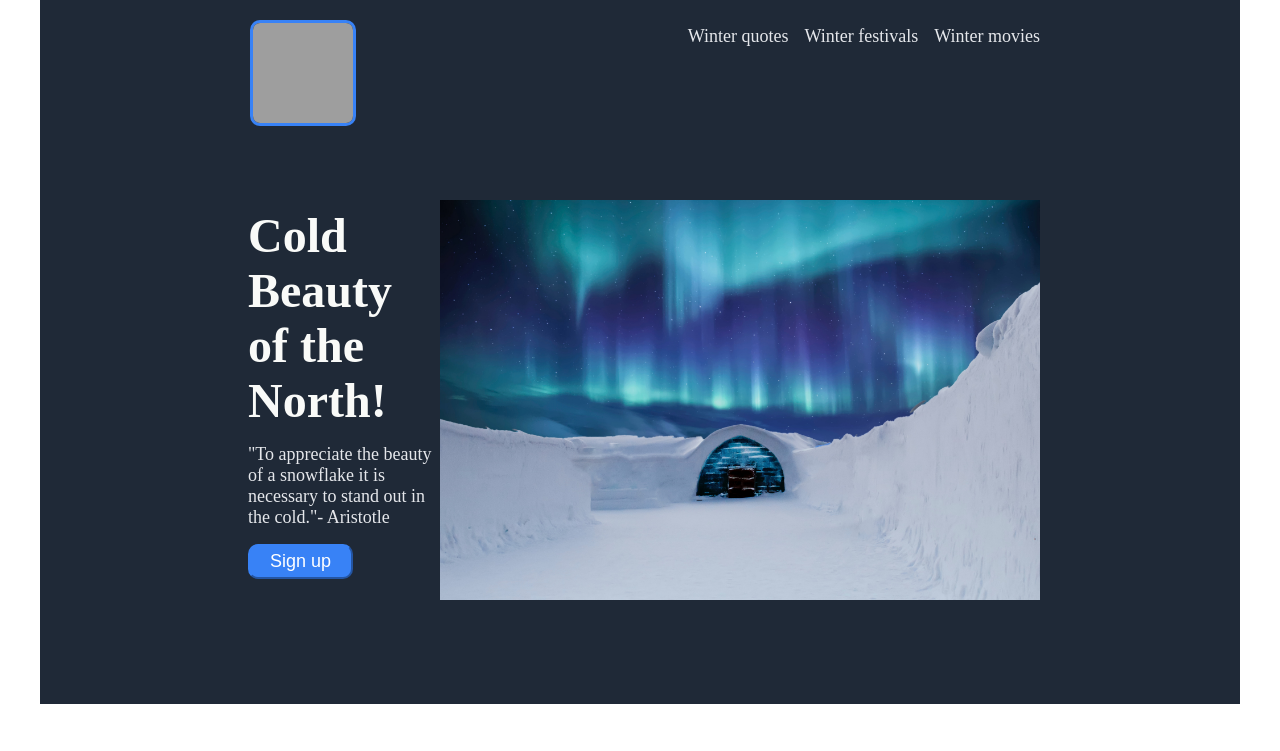
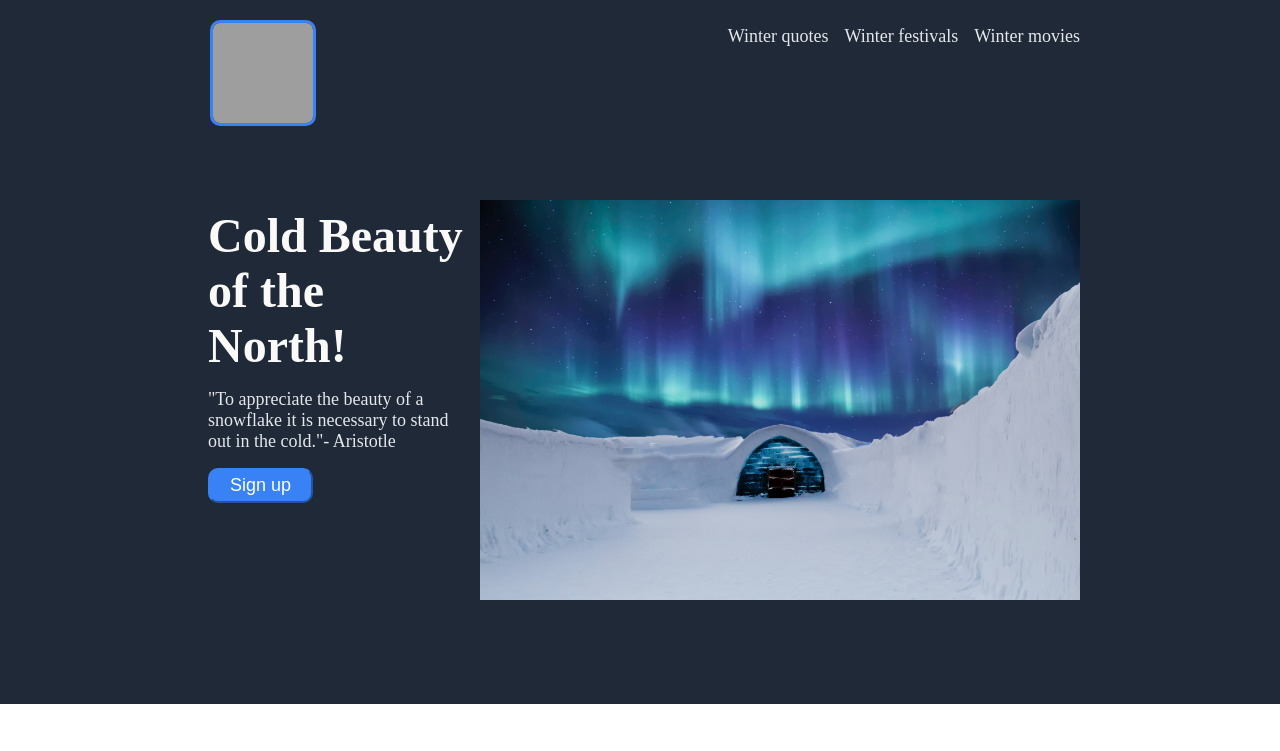
Before and after one commit to DrCaputto/Project-Landing-Page, a plain HTML site: page index.html in a window 1280 px wide. Shown: the top 751 px of the page. Drawn offline with Linux system fonts and the light colour scheme; grey boxes are pictures that could not be loaded.

Commit message:
style.css

```diff
--- a/style.css
+++ b/style.css
@@ -2,7 +2,7 @@ body {
     margin: 0 auto;
     min-height: 100vh;
     width: 100%;
-    max-width: 1200px;
+    max-width: auto;
 }
 
 .top{
```
